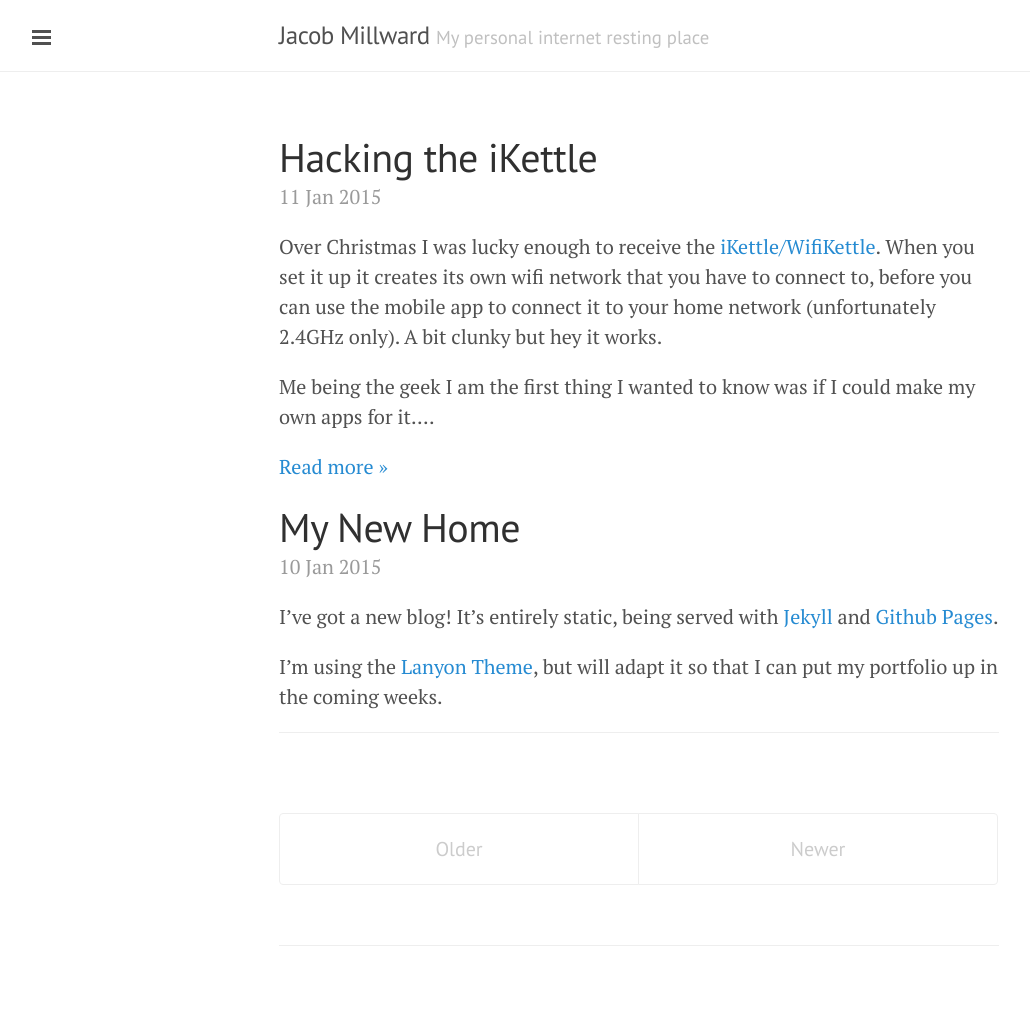
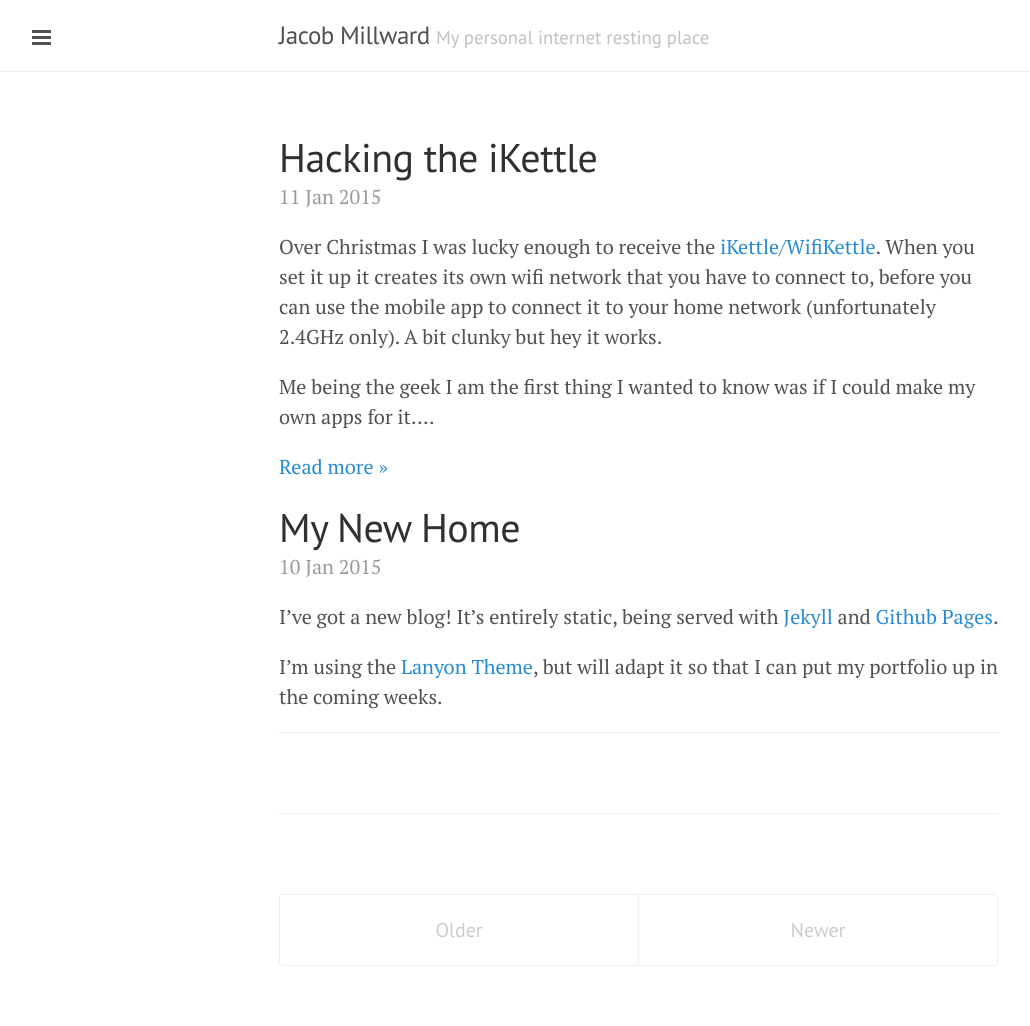
Before and after one commit to JacobMillward/blog, a Jekyll site: the page built from index.html, in a window 1280 px wide. Shown: the whole page, without its empty margins (1-1031 px from the left). Built offline with Jekyll 4.4.1, drawn with Linux system fonts in a browser that asks for light colours; Markdown is read by kramdown in place of the engine named in the settings; the list of posts is cut into pages by our own code.

Commit message:
Fix line seperator from f09a1d7

```diff
--- a/index.html
+++ b/index.html
@@ -17,9 +17,10 @@ title: Home
     {% capture excerpt %}{{ post.content | truncatewords:75}}{% endcapture %}
     {{ excerpt }}
     {% if excerpt.size != post.content.size %}
-    <p><a href="{{post.url}}">Read more &raquo;</a><p>
+    <p><a href="{{post.url}}">Read more &raquo;</a></p>
     {% endif %}
   {% endfor %}
+  </div>
 </div>
 
 <div class="pagination">
```
